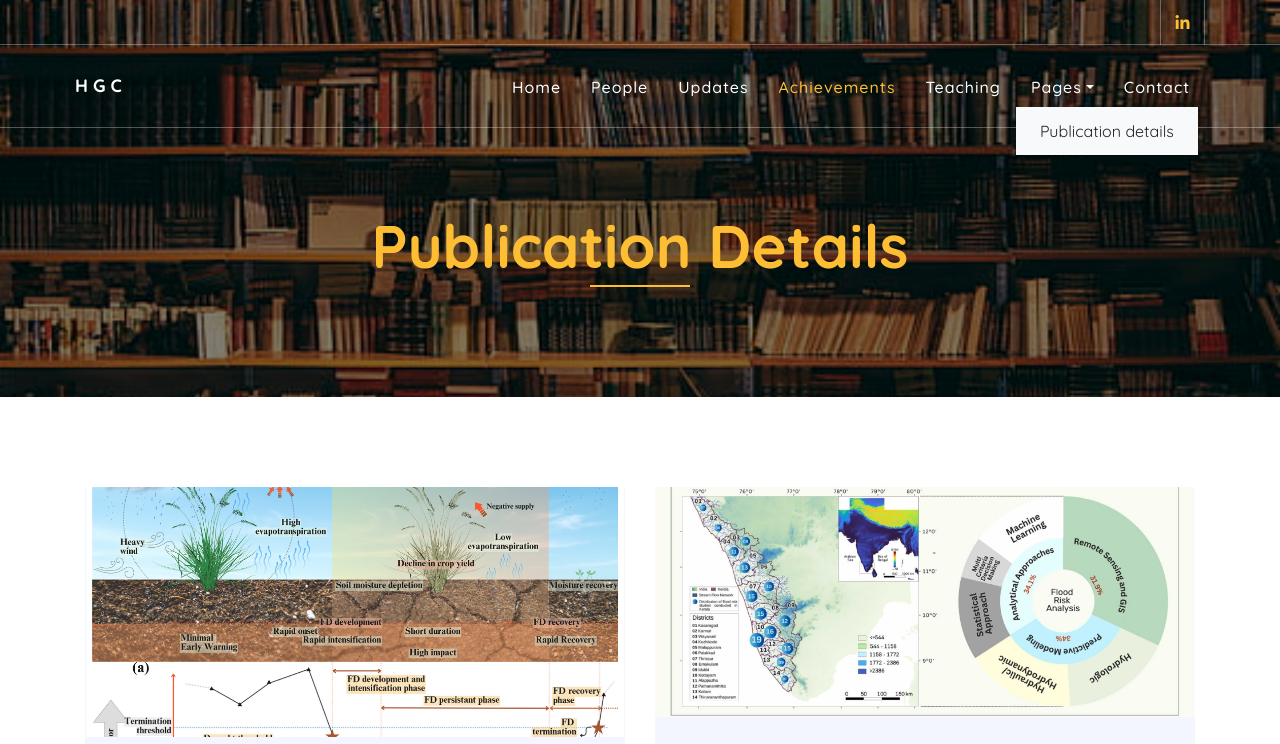
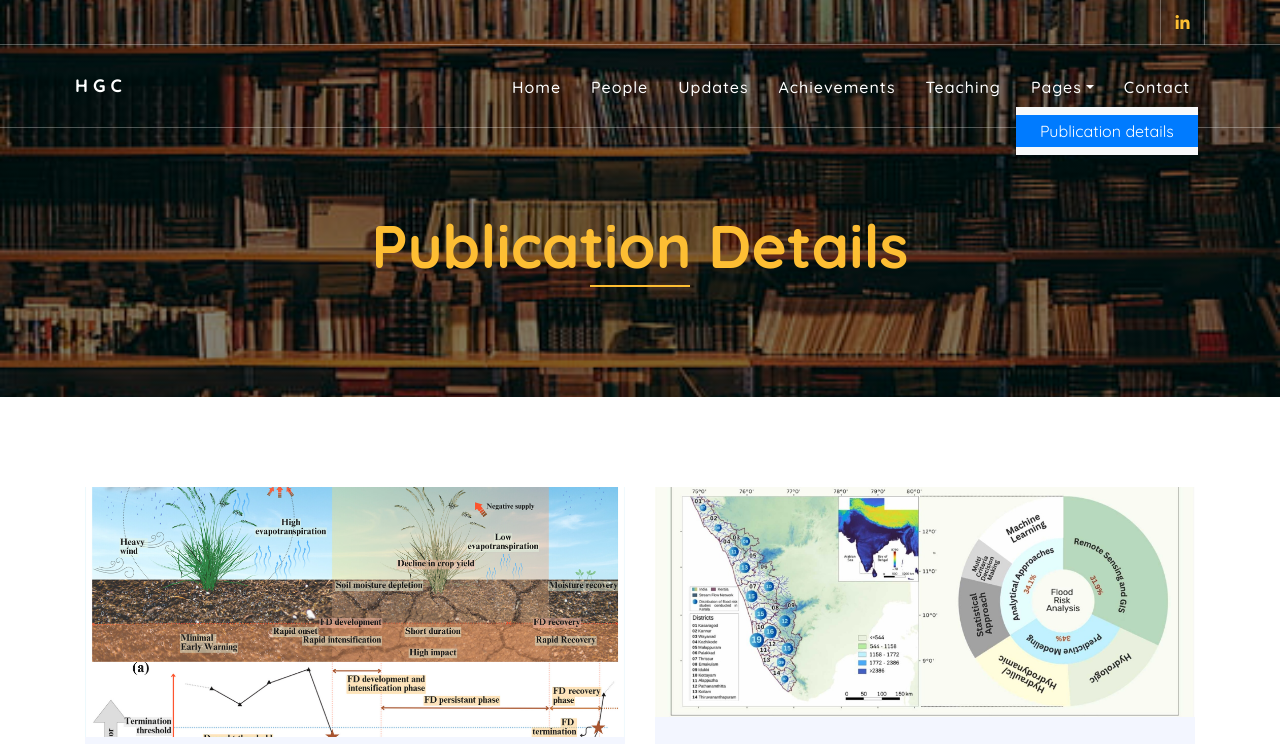
Before and after one commit to spviitm/spviitm.github.io, a plain HTML site: page publication_details.html in a window 1280 px wide. Both pictures are taken after a click on the link "Pages". Shown: the top 744 px of the page. Drawn offline with nearby package versions, Linux system fonts and the light colour scheme.

Commit message:
publication active

```diff
--- a/publication_details.html
+++ b/publication_details.html
@@ -60,12 +60,12 @@
                         <a href="index.html" class="nav-item nav-link">Home</a>
                         <a href="people.html" class="nav-item nav-link ">People</a>
                         <a href="updates.html" class="nav-item nav-link ">Updates</a>
-                        <a href="achievements.html" class="nav-item nav-link active">Achievements</a>
+                        <a href="achievements.html" class="nav-item nav-link">Achievements</a>
                         <a href="teaching.html" class="nav-item nav-link">Teaching</a>
                         <div class="nav-item dropdown">
                             <a href="#" class="nav-link dropdown-toggle" data-toggle="dropdown">Pages</a>
                             <div class="dropdown-menu">
-                                <a href="publication_details.html" class="dropdown-item ">Publication details</a>
+                                <a href="publication_details.html" class="dropdown-item active ">Publication details</a>
 
                             </div>
                         </div>
```
